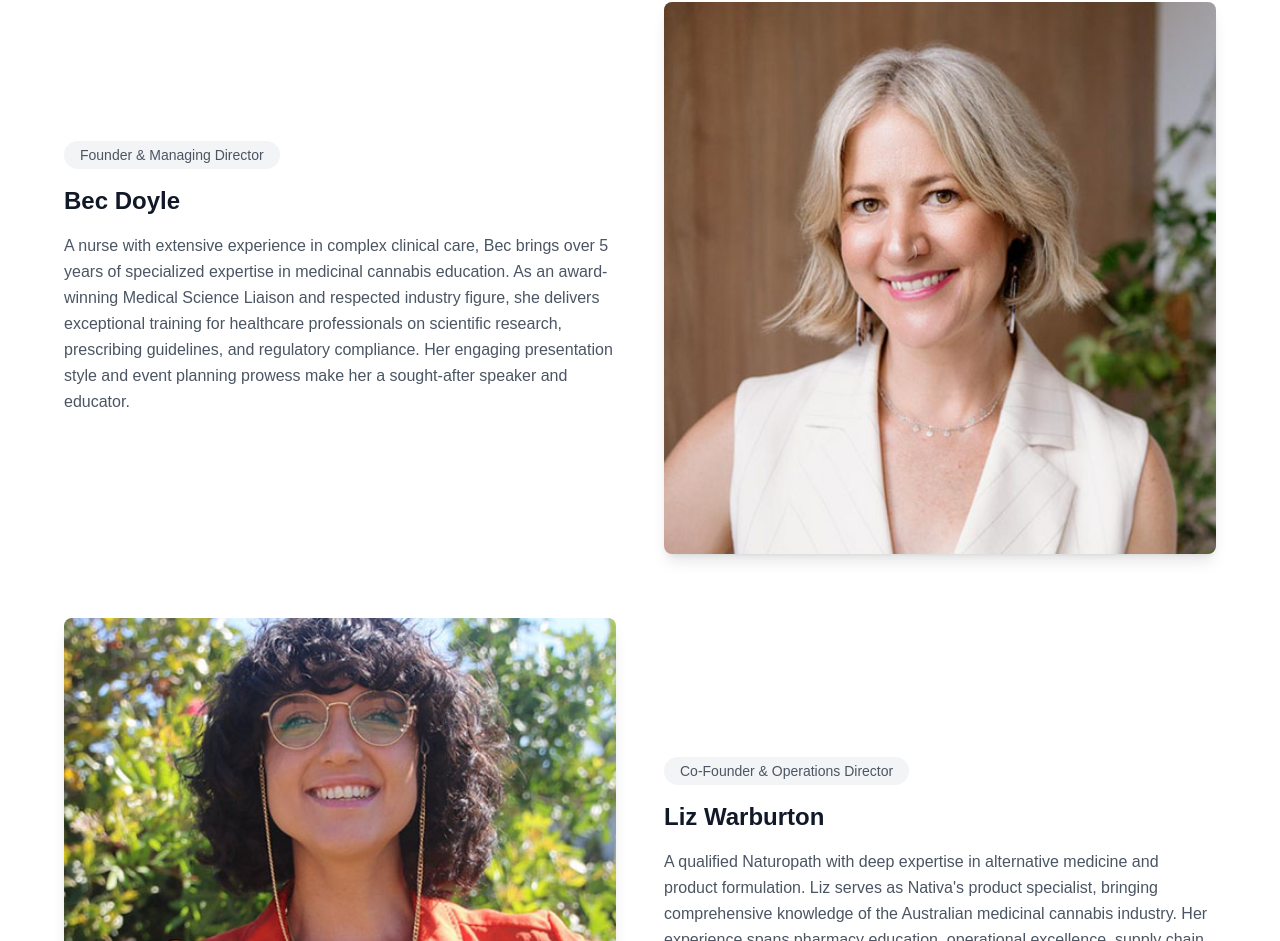
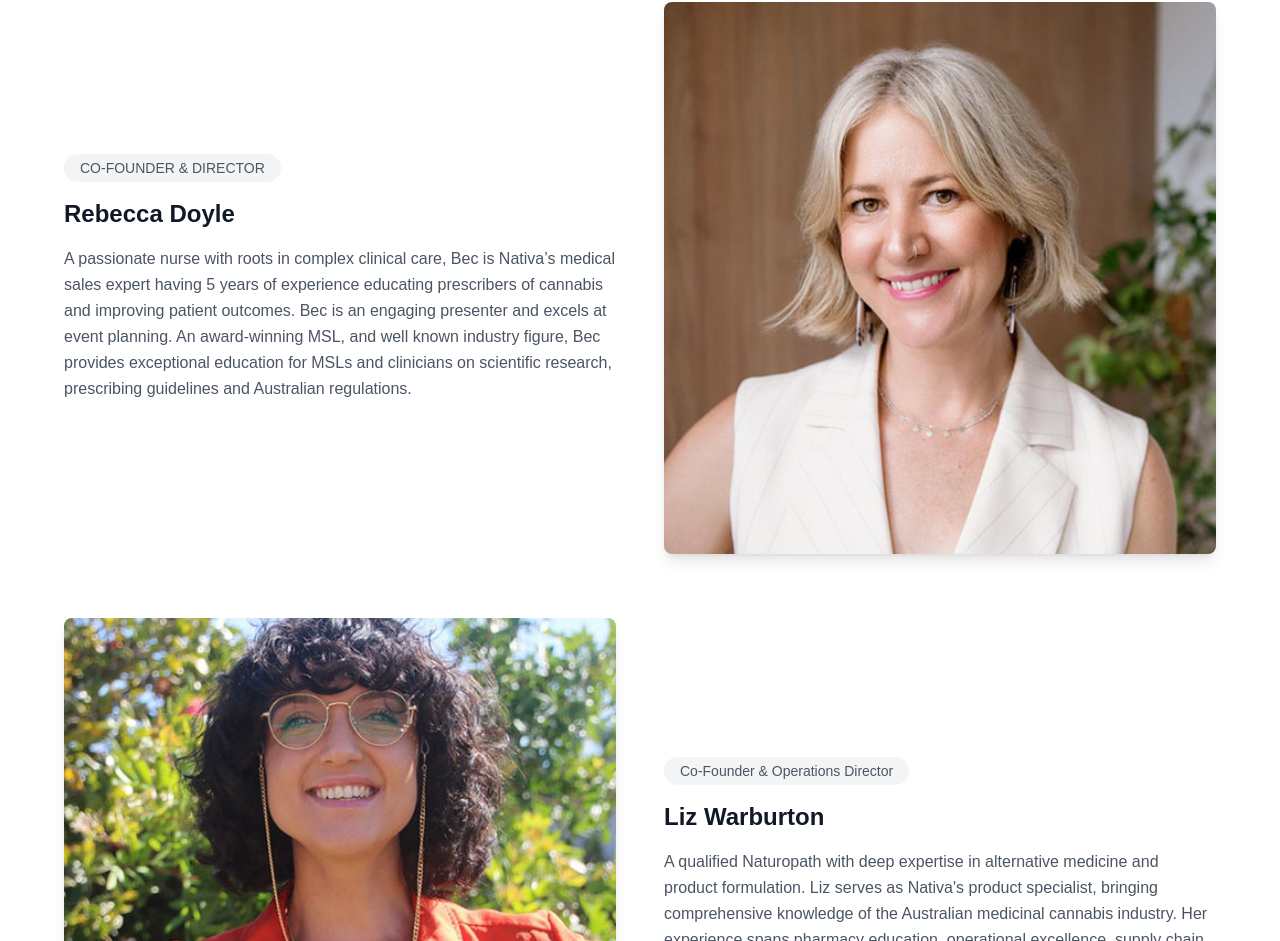
Before and after one commit to doylem/nativa-site, a Next.js app: page / in a window 1280 px wide. Shown: the part 2836-3777 px from the top of the page. Built offline with nearby package versions, Linux system fonts and the light colour scheme; a web font is replaced by a local one.

Commit message:
Updated page.tsx

```diff
--- a/app/page.tsx
+++ b/app/page.tsx
@@ -191,13 +191,14 @@ export default function NativaLandingPage() {
             <div className="grid md:grid-cols-2 gap-12 items-center">
               <div className="space-y-4">
                 <div className="inline-block px-4 py-1 bg-gray-100 rounded-full text-sm text-gray-600">
-                  Founder & Managing Director
+                  CO-FOUNDER & DIRECTOR
                 </div>
                 <h3 className="text-2xl font-semibold text-gray-900">
-                  Bec Doyle
+                  Rebecca Doyle
                 </h3>
                 <p className="text-gray-600 leading-relaxed">
-                  A nurse with extensive experience in complex clinical care, Bec brings over 5 years of specialized expertise in medicinal cannabis education. As an award-winning Medical Science Liaison and respected industry figure, she delivers exceptional training for healthcare professionals on scientific research, prescribing guidelines, and regulatory compliance. Her engaging presentation style and event planning prowess make her a sought-after speaker and educator.
+                  A passionate nurse with roots in complex clinical care, Bec is Nativa’s medical sales expert having 5 years of experience educating prescribers of cannabis and improving patient outcomes. Bec is an engaging presenter and excels at event planning. An award-winning MSL, and well known industry figure, Bec provides exceptional education for MSLs and clinicians on scientific research, prescribing guidelines and Australian regulations.
+
                 </p>
               </div>
               <div className="relative">
```
